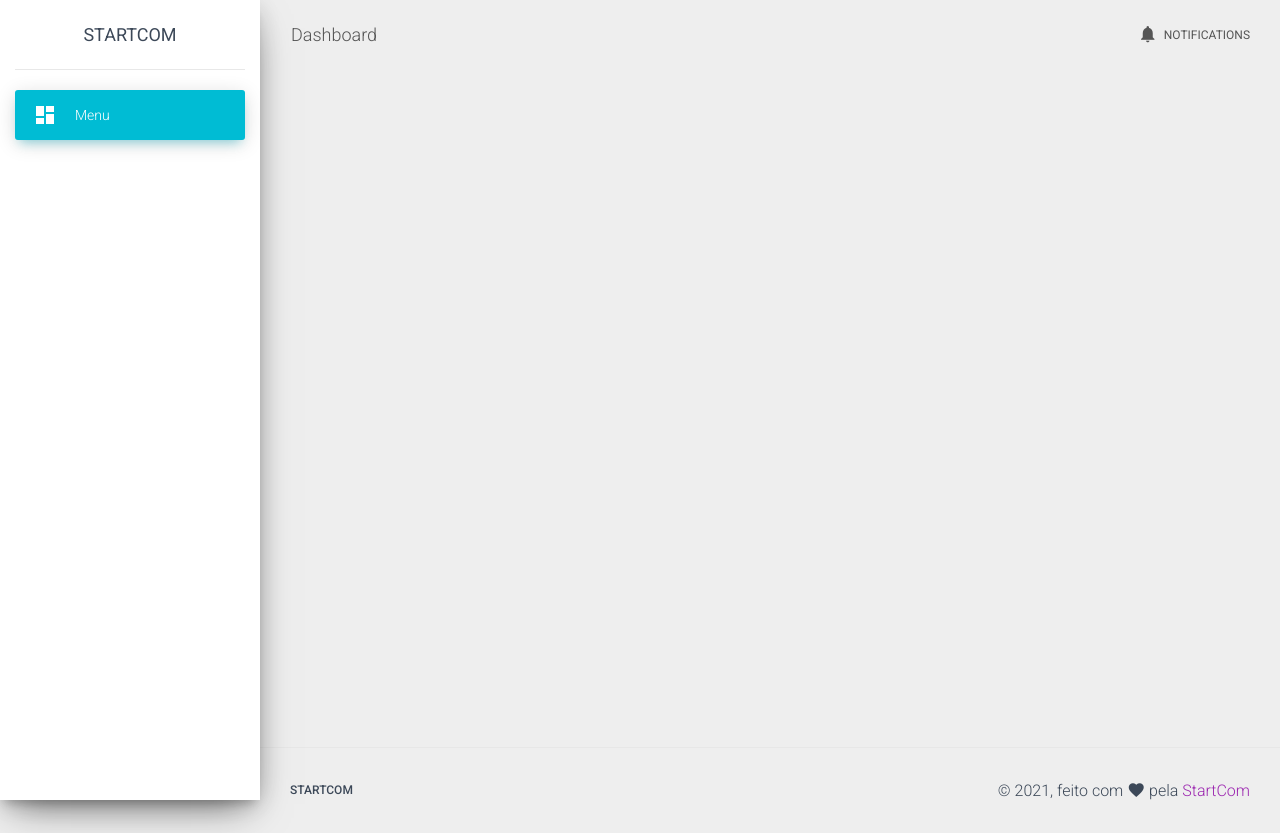
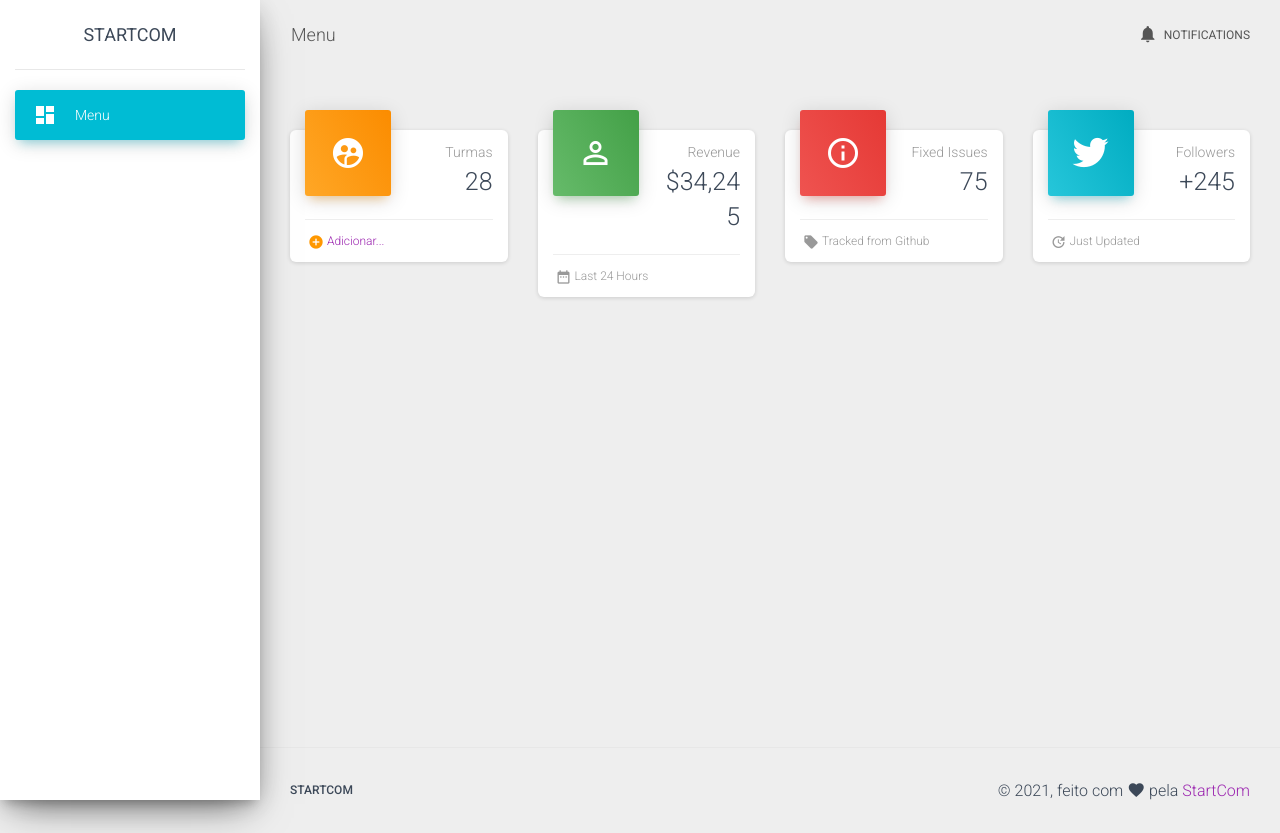
Before and after one commit to Thiago-spart/app-page, a website: page template.html in a window 1280 px wide. Drawn offline with Linux system fonts and the light colour scheme.

Commit message:
Update template.html

```diff
--- a/template.html
+++ b/template.html
@@ -44,7 +44,7 @@
       <nav class="navbar navbar-expand-lg navbar-transparent navbar-absolute fixed-top ">
         <div class="container-fluid">
           <div class="navbar-wrapper">
-            <a class="navbar-brand" href="javascript:;">Dashboard</a>
+            <a class="navbar-brand" href="javascript:;">Menu</a>
           </div>
           <button class="navbar-toggler" type="button" data-toggle="collapse" aria-controls="navigation-index" aria-expanded="false" aria-label="Toggle navigation">
             <span class="sr-only">Toggle navigation</span>
@@ -68,6 +68,73 @@
       <div class="content">
         <div class="container-fluid">
           <!-- your content here -->
+          <div class="row">
+            <div class="col-lg-3 col-md-6 col-sm-6">
+              <div class="card card-stats">
+                <div class="card-header card-header-warning card-header-icon">
+                  <div class="card-icon">
+                    <i class="material-icons">supervised_user_circle</i>
+                  </div>
+                  <p class="card-category">Turmas</p>
+                  <h3 class="card-title">28</h3>
+                </div>
+                <div class="card-footer">
+                  <div class="stats">
+                    <i class="material-icons text-warning">add_circle</i>
+                    <a href="javascript:;">Adicionar...</a>
+                  </div>
+                </div>
+              </div>
+            </div>
+            <div class="col-lg-3 col-md-6 col-sm-6">
+              <div class="card card-stats">
+                <div class="card-header card-header-success card-header-icon">
+                  <div class="card-icon">
+                    <i class="material-icons">perm_identity</i>
+                  </div>
+                  <p class="card-category">Revenue</p>
+                  <h3 class="card-title">$34,245</h3>
+                </div>
+                <div class="card-footer">
+                  <div class="stats">
+                    <i class="material-icons">date_range</i> Last 24 Hours
+                  </div>
+                </div>
+              </div>
+            </div>
+            <div class="col-lg-3 col-md-6 col-sm-6">
+              <div class="card card-stats">
+                <div class="card-header card-header-danger card-header-icon">
+                  <div class="card-icon">
+                    <i class="material-icons">info_outline</i>
+                  </div>
+                  <p class="card-category">Fixed Issues</p>
+                  <h3 class="card-title">75</h3>
+                </div>
+                <div class="card-footer">
+                  <div class="stats">
+                    <i class="material-icons">local_offer</i> Tracked from Github
+                  </div>
+                </div>
+              </div>
+            </div>
+            <div class="col-lg-3 col-md-6 col-sm-6">
+              <div class="card card-stats">
+                <div class="card-header card-header-info card-header-icon">
+                  <div class="card-icon">
+                    <i class="fa fa-twitter"></i>
+                  </div>
+                  <p class="card-category">Followers</p>
+                  <h3 class="card-title">+245</h3>
+                </div>
+                <div class="card-footer">
+                  <div class="stats">
+                    <i class="material-icons">update</i> Just Updated
+                  </div>
+                </div>
+              </div>
+            </div>
+          </div>
         </div>
       </div>
       <footer class="footer">
```
